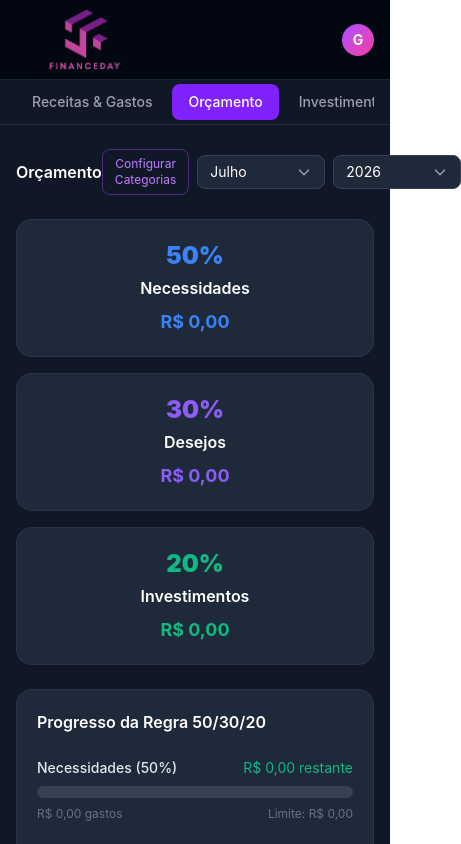
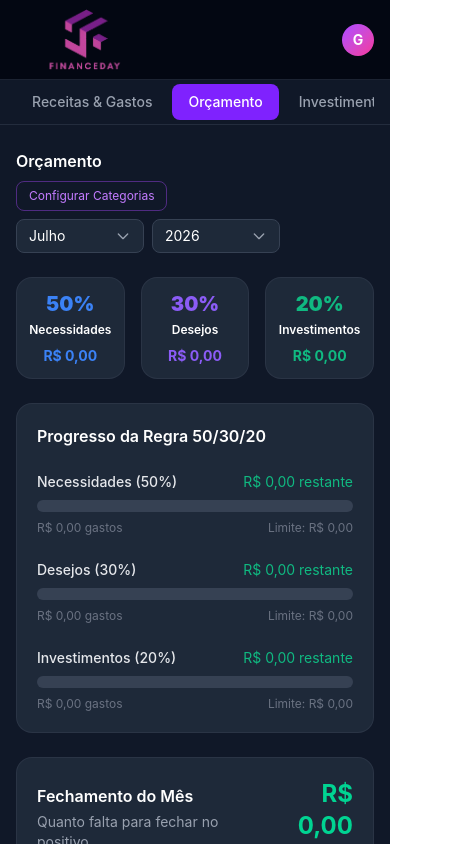
Before and after one commit to gabrielschwanke/finance-day, a React (Vite) app: page / in a window 390 px wide. Both pictures are taken after a click on the button "Orçamento". Shown: the top 844 px of the page, 461 px wide, since content can reach past the window. Built offline with nearby package versions, Linux system fonts and the light colour scheme.

Commit message:
feat: mobile improvements for NavTabs and Orcamento

```diff
--- a/src/pages/Orcamento.jsx
+++ b/src/pages/Orcamento.jsx
@@ -71,9 +71,9 @@ function Orcamento({ showToast }) {
   return (
     <div className="space-y-6">
       {/* Filtro de mês */}
-      <div className="flex items-center justify-between">
+      <div className="flex flex-col sm:flex-row sm:items-center justify-between gap-2">
         <h2 className="text-base font-semibold text-white">Orçamento</h2>
-        <div className="flex items-center gap-2">
+        <div className="flex items-center gap-2 flex-wrap">
           <button
             onClick={() => setShowBuckets(true)}
             className="text-xs text-purple-400 hover:text-purple-300 border border-purple-500/40 hover:border-purple-400 px-3 py-1.5 rounded-lg transition-colors"
@@ -92,17 +92,17 @@ function Orcamento({ showToast }) {
       </div>
 
       {/* Cards 50/30/20 */}
-      <div className="grid grid-cols-1 sm:grid-cols-3 gap-4">
+      <div className="grid grid-cols-3 gap-4">
         {itens.map((item) => (
           <div
             key={item.label}
-            className="bg-gray-800 rounded-2xl p-5 border border-gray-700/50 text-center"
+            className="bg-gray-800 rounded-2xl p-3 border border-gray-700/50 text-center"
           >
-            <p className="text-2xl font-black mb-1" style={{ color: item.cor }}>
+            <p className="text-xl font-black mb-1" style={{ color: item.cor }}>
               {item.sublabel}
             </p>
-            <p className="font-semibold text-white">{item.label}</p>
-            <p className="text-lg font-bold mt-2" style={{ color: item.cor }}>
+            <p className="font-semibold text-white text-xs">{item.label}</p>
+            <p className="text-sm font-bold mt-2" style={{ color: item.cor }}>
               {fmtBRL(item.limite)}
             </p>
           </div>
@@ -192,7 +192,7 @@ function Orcamento({ showToast }) {
           </span>
         </div>
       </div>
-         {showBuckets && (
+      {showBuckets && (
         <BucketsModal
           onClose={() => setShowBuckets(false)}
           showToast={showToast}
```
